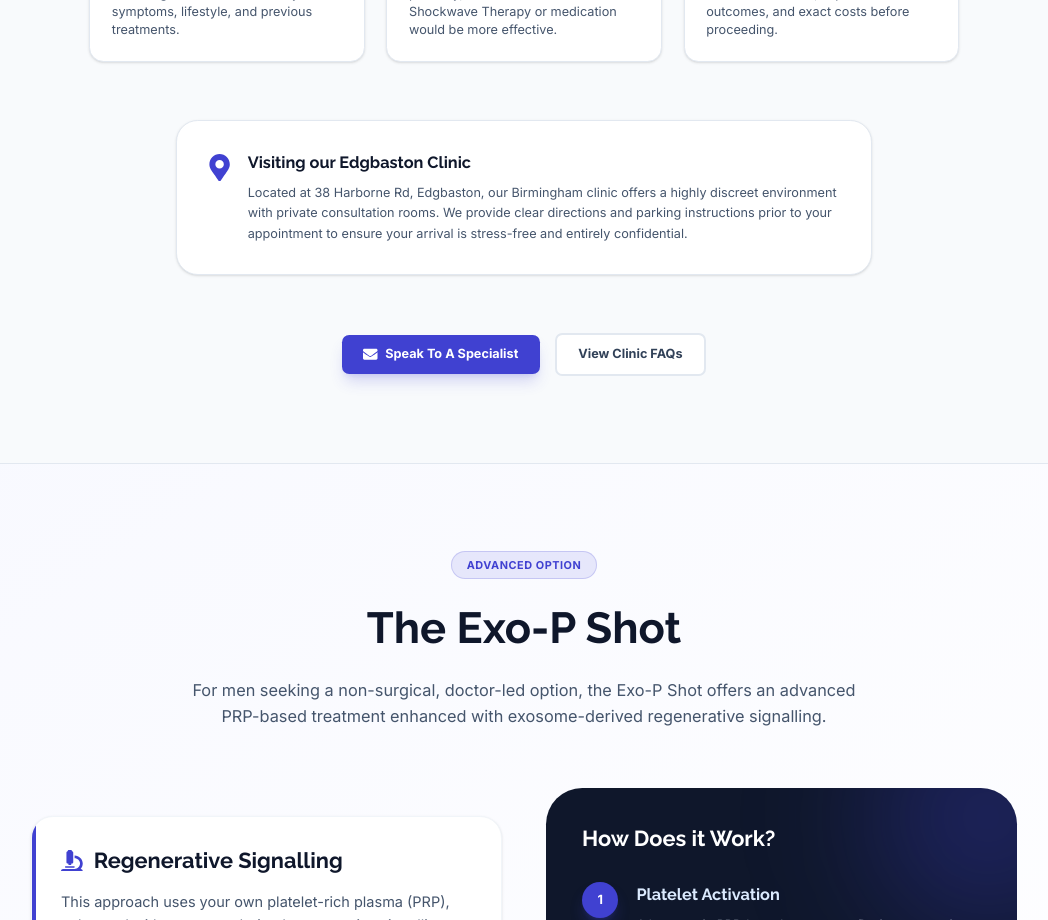
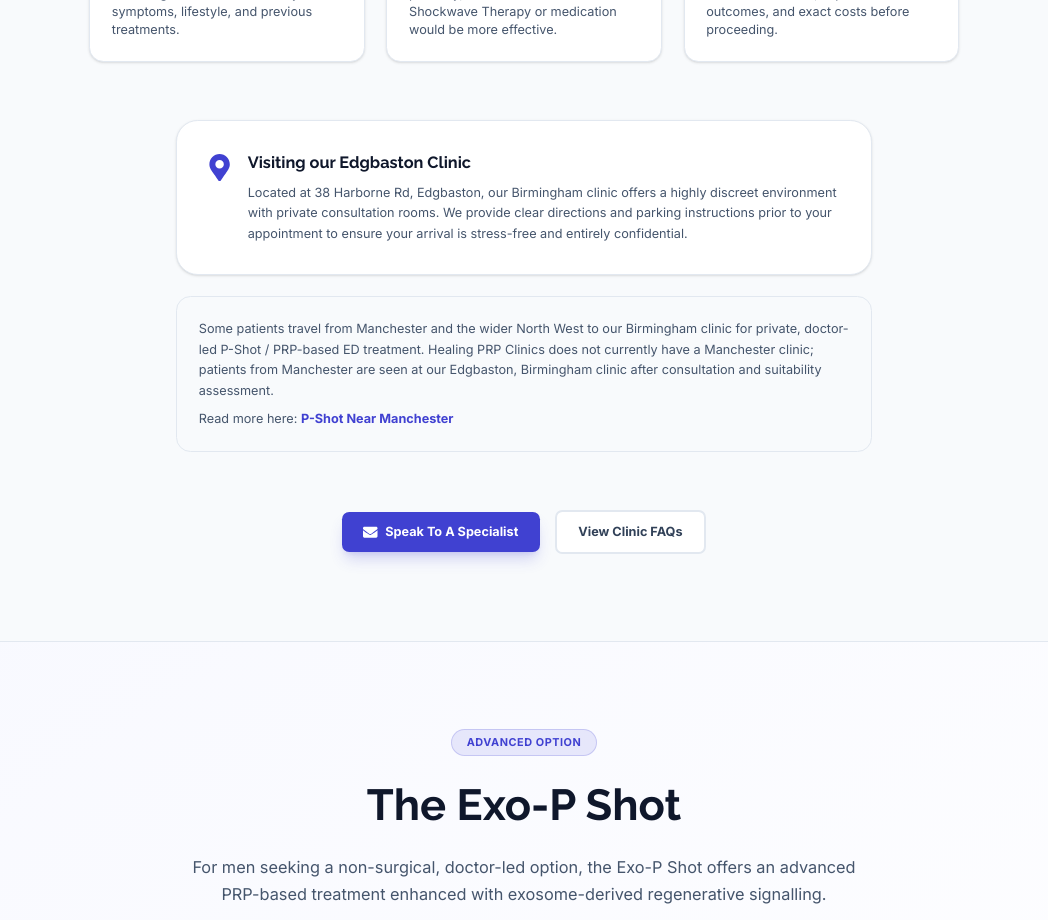
Before and after one commit to binithekid/Healing-PRP-Clinics-Preview, a Next.js app: page /birmingham/p-shot in a window 1280 px wide. Shown: the part 4400-5320 px from the top of the page, without its empty margins (116-1164 px from the left). Built offline with nearby package versions, Linux system fonts and the light colour scheme.

Commit message:
Update Birmingham location block with Manchester link

```diff
--- a/src/components/pages/PShotClient.tsx
+++ b/src/components/pages/PShotClient.tsx
@@ -731,14 +731,26 @@ export default function PShotClient({
             </div>
           </div>
 
-          {/* Localised Location Block */}
+          {/* Localised Location Blocks for Birmingham (with Manchester Link) */}
           {isBirmingham && (
-            <div className="max-w-3xl mx-auto mb-16 bg-white p-8 rounded-3xl border border-slate-200 shadow-sm text-left flex items-start gap-4">
+            <div className="max-w-3xl mx-auto mb-16 flex flex-col gap-6">
+              <div className="bg-white p-8 rounded-3xl border border-slate-200 shadow-sm text-left flex items-start gap-4">
                  <FaMapMarkerAlt className="text-[#4041d1] text-3xl shrink-0 mt-1" aria-hidden="true" />
                  <div>
                    <h3 className="font-bold font-raleway text-slate-900 mb-2 text-lg">Visiting our Edgbaston Clinic</h3>
                    <p className="text-slate-600 text-sm leading-relaxed">
                      Located at 38 Harborne Rd, Edgbaston, our Birmingham clinic offers a highly discreet environment with private consultation rooms. We provide clear directions and parking instructions prior to your appointment to ensure your arrival is stress-free and entirely confidential.
+                   </p>
+                 </div>
+              </div>
+
+              {/* Manchester Travel Link (Birmingham Only) */}
+              <div className="bg-slate-50 p-6 rounded-2xl border border-slate-200 text-left">
+                <p className="text-slate-600 text-sm leading-relaxed">
+                  Some patients travel from Manchester and the wider North West to our Birmingham clinic for private, doctor-led P-Shot / PRP-based ED treatment. Healing PRP Clinics does not currently have a Manchester clinic; patients from Manchester are seen at our Edgbaston, Birmingham clinic after consultation and suitability assessment.
+                </p>
+                <p className="text-slate-600 text-sm leading-relaxed mt-2">
+                  Read more here: <Link href="/blog/p-shot-near-manchester-prp-treatment-ed" className="text-[#4041d1] font-bold hover:underline transition-colors">P-Shot Near Manchester</Link>
                 </p>
               </div>
             </div>
```
Lines whose indentation alone changed are shown as unchanged.
